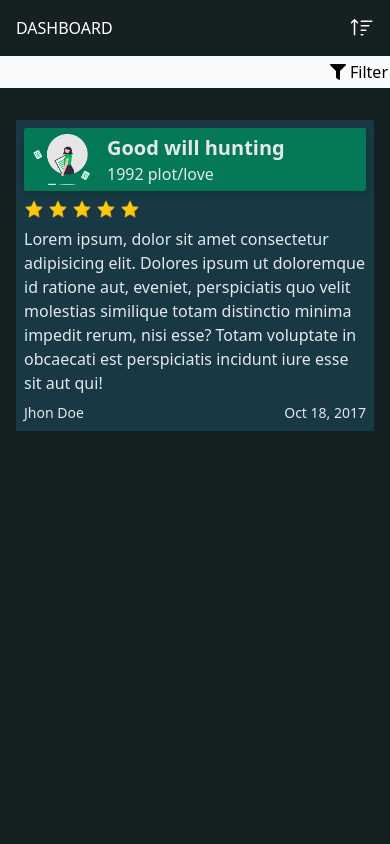
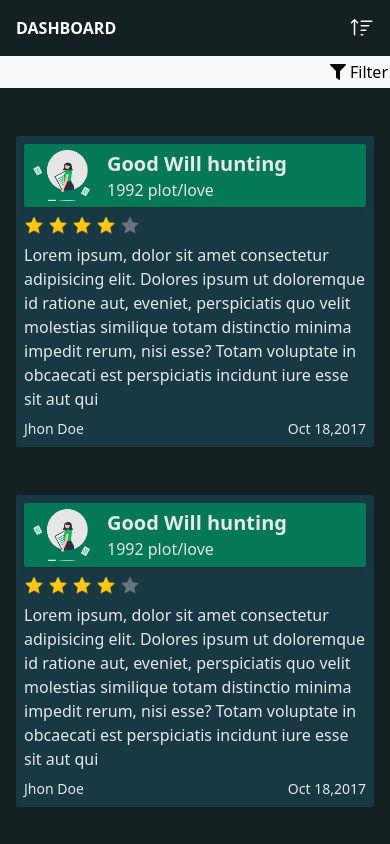
Before and after one commit to SrijanShovit/carbonops-v2, a Next.js app: page /feeds in a window 390 px wide. Shown: the top 844 px of the page. Built offline with nearby package versions, Linux system fonts and the light colour scheme.

Commit message:
feat: created fully responsive feeds page

```diff
--- a/src/app/feeds/page.js
+++ b/src/app/feeds/page.js
@@ -4,11 +4,115 @@
 import { FaFilter } from "react-icons/fa";
 
 const page = () => {
+  const feeds = [
+    {
+      id: 1,
+      title: "Good Will hunting",
+      year: 1992,
+      genre: "plot/love",
+      imageUrl: "/images/homepage/documents.png",
+      alt: "sample img",
+      description: `Lorem ipsum, dolor sit amet consectetur adipisicing elit.
+      Dolores ipsum ut doloremque id ratione aut, eveniet,
+      perspiciatis quo velit molestias similique totam distinctio
+      minima impedit rerum, nisi esse? Totam voluptate in obcaecati
+      est perspiciatis incidunt iure esse sit aut qui`,
+      yellowStarImgUrl: "/images/products/yellowStar.png",
+      grayStarImgUrl: "/images/products/grayStar.png",
+      name: "Jhon Doe",
+      date: "Oct 18,2017",
+    },
+    {
+      id: 2,
+      title: "Good Will hunting",
+      year: 1992,
+      genre: "plot/love",
+      imageUrl: "/images/homepage/documents.png",
+      alt: "sample img",
+      description: `Lorem ipsum, dolor sit amet consectetur adipisicing elit.
+      Dolores ipsum ut doloremque id ratione aut, eveniet,
+      perspiciatis quo velit molestias similique totam distinctio
+      minima impedit rerum, nisi esse? Totam voluptate in obcaecati
+      est perspiciatis incidunt iure esse sit aut qui`,
+      yellowStarImgUrl: "/images/products/yellowStar.png",
+      grayStarImgUrl: "/images/products/grayStar.png",
+      name: "Jhon Doe",
+      date: "Oct 18,2017",
+    },
+    {
+      id: 3,
+      title: "Good Will hunting",
+      year: 1992,
+      genre: "plot/love",
+      imageUrl: "/images/homepage/documents.png",
+      alt: "sample img",
+      description: `Lorem ipsum, dolor sit amet consectetur adipisicing elit.
+      Dolores ipsum ut doloremque id ratione aut, eveniet,
+      perspiciatis quo velit molestias similique totam distinctio
+      minima impedit rerum, nisi esse? Totam voluptate in obcaecati
+      est perspiciatis incidunt iure esse sit aut qui`,
+      yellowStarImgUrl: "/images/products/yellowStar.png",
+      grayStarImgUrl: "/images/products/grayStar.png",
+      name: "Jhon Doe",
+      date: "Oct 18,2017",
+    },
+    {
+      id: 4,
+      title: "Good Will hunting",
+      year: 1992,
+      genre: "plot/love",
+      imageUrl: "/images/homepage/documents.png",
+      alt: "sample img",
+      description: `Lorem ipsum, dolor sit amet consectetur adipisicing elit.
+      Dolores ipsum ut doloremque id ratione aut, eveniet,
+      perspiciatis quo velit molestias similique totam distinctio
+      minima impedit rerum, nisi esse? Totam voluptate in obcaecati
+      est perspiciatis incidunt iure esse sit aut qui`,
+      yellowStarImgUrl: "/images/products/yellowStar.png",
+      grayStarImgUrl: "/images/products/grayStar.png",
+      name: "Jhon Doe",
+      date: "Oct 18,2017",
+    },
+    {
+      id: 5,
+      title: "Good Will hunting",
+      year: 1992,
+      genre: "plot/love",
+      imageUrl: "/images/homepage/documents.png",
+      alt: "sample img",
+      description: `Lorem ipsum, dolor sit amet consectetur adipisicing elit.
+      Dolores ipsum ut doloremque id ratione aut, eveniet,
+      perspiciatis quo velit molestias similique totam distinctio
+      minima impedit rerum, nisi esse? Totam voluptate in obcaecati
+      est perspiciatis incidunt iure esse sit aut qui`,
+      yellowStarImgUrl: "/images/products/yellowStar.png",
+      grayStarImgUrl: "/images/products/grayStar.png",
+      name: "Jhon Doe",
+      date: "Oct 18,2017",
+    },
+    {
+      id: 6,
+      title: "Good Will hunting",
+      year: 1992,
+      genre: "plot/love",
+      imageUrl: "/images/homepage/documents.png",
+      alt: "sample img",
+      description: `Lorem ipsum, dolor sit amet consectetur adipisicing elit.
+      Dolores ipsum ut doloremque id ratione aut, eveniet,
+      perspiciatis quo velit molestias similique totam distinctio
+      minima impedit rerum, nisi esse? Totam voluptate in obcaecati
+      est perspiciatis incidunt iure esse sit aut qui`,
+      yellowStarImgUrl: "/images/products/yellowStar.png",
+      grayStarImgUrl: "/images/products/grayStar.png",
+      name: "Jhon Doe",
+      date: "Oct 18,2017",
+    },
+  ];
   return (
     <div className="md:m-12 md:mt-8 m-4">
       {/* Header */}
       <div className="flex justify-between items-center">
-        <h1>DASHBOARD</h1>
+        <h1 className="font-bold">DASHBOARD</h1>
         <div className="flex flex-row-reverse justify-center items-center gap-2">
           <h2 className="hidden sm:block">Sort</h2>
           <div className="text-2xl">
@@ -31,73 +135,73 @@
           </div>
         </div>
       </div>
+
       {/* Feeds */}
-      {/* #193b3e */}
-      <div className="md:mt-8 mt-8 flex flex-col md:gap-y-16 gap-8 mx-auto sm:flex-row justify-evenly items-start flex-wrap">
-        <section>
+      <div className="md:mt-16 mt-12 flex flex-col md:gap-y-16 gap-12 sm:flex-row justify-evenly items-start flex-wrap">
+        {feeds.map((feed) => {
+          return (
+            <section key={feed.id}>
               {/* Feed Card */}
-          <div className="sm:w-[24rem] sm:max-w-[28rem] md:max-w- flex flex-col justify-between items-start p-2 bg-[#183943] gap-2 rounded-sm">
+              <div className="sm:w-[24rem] sm:max-w-[28rem]  flex flex-col justify-between items-start p-2 bg-[#183943] gap-2 rounded-sm">
                 <div className="w-full flex justify-start items-center gap-2 bg-emerald-700 rounded-sm shadow-md">
                   <div>
                     <Image
-                  src={"/images/homepage/documents.png"}
+                      src={feed.imageUrl}
                       height={75}
                       width={75}
                       alt="sample img"
                     />
                   </div>
                   <div className="flex flex-col justify-between text-gray-200">
-                <h2 className="text-xl font-bold ">Good will hunting</h2>
-                <h3>1992 plot/love</h3>
+                    <h2 className="text-xl font-bold ">{feed.title}</h2>
+                    <h3>
+                      <span>{feed.year}</span> <span>{feed.genre}</span>
+                    </h3>
                   </div>
                 </div>
                 <div className="flex justify-start items-center gap-1">
                   <Image
-                src={"/images/products/yellowStar.png"}
+                    src={feed.yellowStarImgUrl}
                     height={20}
                     width={20}
                     alt="star"
                   />
                   <Image
-                src={"/images/products/yellowStar.png"}
+                    src={feed.yellowStarImgUrl}
                     height={20}
                     width={20}
                     alt="star"
                   />
                   <Image
-                src={"/images/products/yellowStar.png"}
+                    src={feed.yellowStarImgUrl}
                     height={20}
                     width={20}
                     alt="star"
                   />
                   <Image
-                src={"/images/products/yellowStar.png"}
+                    src={feed.yellowStarImgUrl}
                     height={20}
                     width={20}
                     alt="star"
                   />
                   <Image
-                src={"/images/products/yellowStar.png"}
+                    src={feed.grayStarImgUrl}
                     height={20}
                     width={20}
                     alt="star"
                   />
                 </div>
                 <div className="text-gray-200 ">
-              <p>
-                Lorem ipsum, dolor sit amet consectetur adipisicing elit.
-                Dolores ipsum ut doloremque id ratione aut, eveniet,
-                perspiciatis quo velit molestias similique totam distinctio
-                minima impedit rerum, nisi esse? Totam voluptate in obcaecati
-                est perspiciatis incidunt iure esse sit aut qui!
-              </p>
+                  <p>{feed.description}</p>
                 </div>
                 <div className="w-full flex justify-between items-center text-gray-200 text-sm">
-              <h3>Jhon Doe</h3>
-              <h3>Oct 18, 2017</h3>
+                  <h3>{feed.name}</h3>
+                  <h3>{feed.date}</h3>
                 </div>
               </div>
             </section>
+          );
+        })}
       </div>
     </div>
   );
```
Lines whose indentation alone changed are shown as unchanged.
